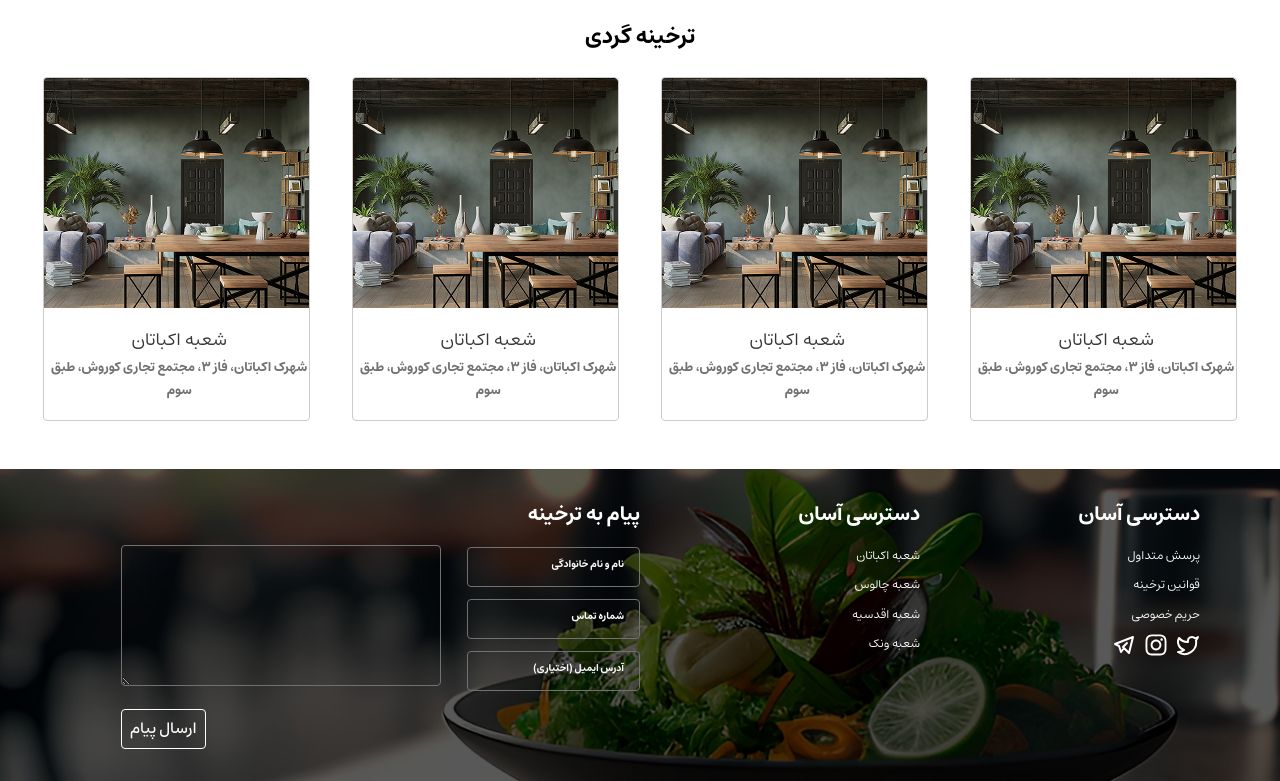
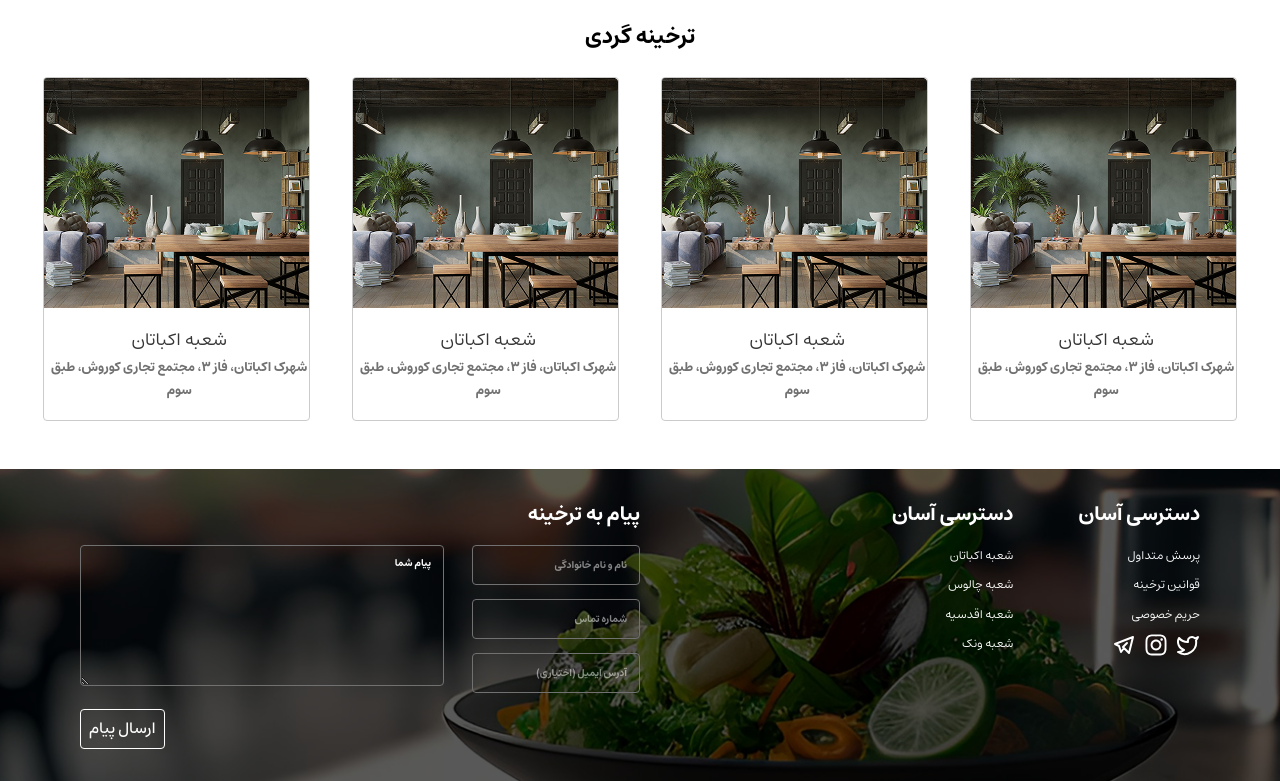
Before and after one commit to amirhosseinsharififard/tarkhine-next-js, a Next.js app: page / in a window 1280 px wide. Shown: the part 1191-1972 px from the top of the page. Built offline with nearby package versions, Linux system fonts and the light colour scheme.

Commit message:
respinsive footer and change some customize

```diff
--- a/src/components/layout/Footer.js
+++ b/src/components/layout/Footer.js
@@ -10,7 +10,7 @@ import { FaInstagram } from "react-icons/fa6";
 import { TbBrandTelegram } from "react-icons/tb";
 const Footer = () => {
   return (
-    <div className="w-full max-w-screen-2xl mx-auto" dir="rtl">
+    <div className="w-full max-w-[1440px] mx-auto" dir="rtl">
       {/* Wrapper with relative for background image */}
       <div className="relative ">
         {/* Background image in a wrapper behind content */}
@@ -28,13 +28,13 @@ const Footer = () => {
         </div>
 
         {/* Content */}
-        <div className="text-neutral-white mx-[20px] lg:mx-[5rem] py-[1rem] lg:py-[2rem] flex ">
-          <div className="w-1/2 lg:w-1/4">
+        <div className="text-neutral-white max-w-[1224px] mx-5 lg:mx-[5rem] py-[1rem] lg:py-[2rem] grid grid-cols-4 md:grid-cols-12">
+          <div className="col-span-2 ">
             <h4 className="text-captionMD lg:text-h5 mb-8 lg:mb-16 ">
               دسترسی آسان
             </h4>
 
-            <ul className="text-captionSM lg:text-captionMD space-y-2 gap-[8px] lg:gap-[16px]">
+            <ul className="text-captionSM lg:text-captionMD space-y-2 gap-[8px] lg:gap-[16px] ">
               <li>
                 <Link href="/">پرسش متداول</Link>
               </li>
@@ -63,7 +63,7 @@ const Footer = () => {
               </li>
             </ul>
           </div>
-          <div className="w-1/2 lg:w-1/4">
+          <div className="col-span-2 md:col-start-3">
             <h4 className="text-captionMD lg:text-h5 mb-8 lg:mb-16 ">
               دسترسی آسان
             </h4>
@@ -82,19 +82,20 @@ const Footer = () => {
               </li>
             </ul>
           </div>
-          <form className="hidden lg:block">
-            <h3 className="mb-16 text-h5">پیام به ترخینه</h3>
-            <div className="flex justify-center items-center gap-[26px]">
-              <div className="flex flex-col content-between  gap-[12px]">
+
+          <form className="hidden md:block md:col-span-6 md:col-start-7  lg:grid lg:grid-cols-6">
+            <h3 className="mb-16 text-h5 col-span-6">پیام به ترخینه</h3>
+            <div className="col-span-6 grid grid-cols-6 gap-7   ">
+              <div className="flex flex-col justify-between  col-span-2">
                 <CustomeInput placeHolder="نام و نام خانوادگی" height={40} />
                 <CustomeInput placeHolder="شماره تماس" height={40} />
                 <CustomeInput placeHolder="آدرس ایمیل (اختیاری)" height={40} />
               </div>
-              <div>
-                <CustomeInput placeHolder="پیام شما" textarea={true} />
+              <div className="col-span-4  ">
+                <CustomeInput placeHolder="پیام شما" textarea={true} classname={'w-full'}  />
               </div>
             </div>
-            <div className="flex flex-row-reverse mt-16">
+            <div className="flex flex-row-reverse mt-16 col-span-6">
               <CustomeButton model={"strokeWhite"}>ارسال پیام</CustomeButton>
             </div>
           </form>
--- a/src/components/layout/Header.js
+++ b/src/components/layout/Header.js
@@ -33,7 +33,7 @@ const Header = () => {
   const login = true;
   return (
     <div className="w-full shadow-cards" dir="ltr">
-      <div className="max-w-screen-2xl flex justify-between items-center p-[20px] lg:pt-32  mx-auto ">
+      <div className="max-w-[1224px] flex justify-between items-center p-[20px] lg:pt-32  mx-auto ">
         <div className="flex items-center">
           <div className="group">
             <Link
--- a/src/components/template/HomePage.js
+++ b/src/components/template/HomePage.js
@@ -1,4 +1,3 @@
-"use client";
 import About from "../module/home/About";
 import BranchHomePage from "../module/home/BranchHomePage";
 import MenuResturant from "../module/home/MenuResturant";
@@ -7,7 +6,7 @@ import BigSlider from "../module/slider/BigSlider";
 
 export default function HomePage() {
   return (
-    <div className="max-w-screen-2xl m-auto">
+    <div className="max-w-[1440px] m-auto">
       <BigSlider slider="bigSlider" />
 
       <div className="flex lg:hidden  justify-center items-center mt-4 mb-6">
--- a/src/components/ui/CustomeInput.js
+++ b/src/components/ui/CustomeInput.js
@@ -36,15 +36,13 @@ const CustomeInput = ({
   active:border-main-primary
   disabled:border-neutral-gray7
   outline-none
-  placeholder-transparent
   text-neutral-gray8
   text-captionSM
-  peer
 `;
 
   const searchClasses = search
     ? "text-neutral-black placeholder-transparent border-none"
-    : " text-neutral-gray8 hover:border-neutral-gray8 ";
+    : " text-neutral-white hover:border-neutral-gray8 ";
 
   const [value, setValue] = useState("");
 
@@ -83,7 +81,7 @@ const CustomeInput = ({
             h-[141px]
             ${width ? "w-[704px]" : "w-[320px]"}
             ${classname ? classname : ""}
-            placeholder-neutral-gray8
+            placeholder-neutral-white
           `}
           disabled={disabled}
           dir="rtl"
@@ -103,7 +101,7 @@ const CustomeInput = ({
         type="text"
         id={model}
         name={model}
-        placeholder=" "
+        placeholder={placeHolder}
         className={clsx(
           baseClasses,
           errorClass,
@@ -118,7 +116,7 @@ const CustomeInput = ({
         value={value}
         onChange={handleInput}
       />
-      <label
+      {/* <label
         htmlFor={model}
         className={`
           absolute
@@ -140,7 +138,7 @@ const CustomeInput = ({
         `}
       >
         {placeHolder}
-      </label>
+      </label> */}
       {error && errorText && (
         <p className="text-right text-status-error text-xs mt-1 absolute left-0 bottom-[-20px] w-full text-captionSM">
           !{errorText}
```
